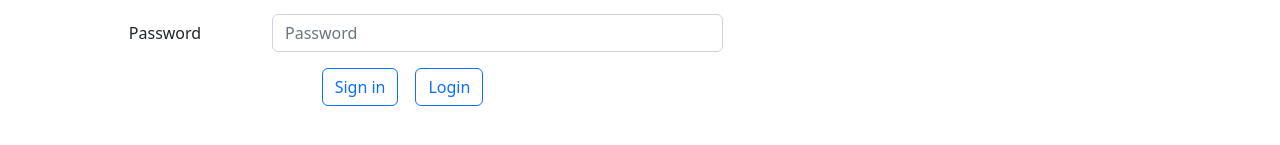
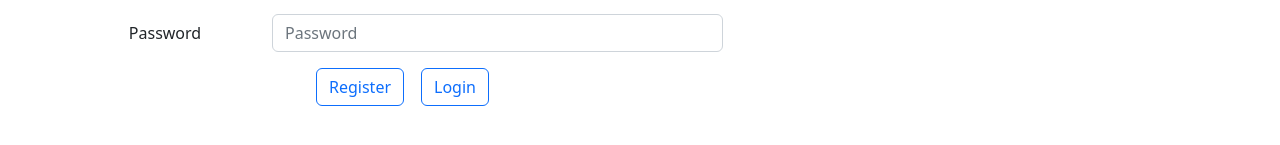
Before and after one commit to shivam705/ecommerce_firebase, a React (Create React App) app: page /signup in a window 1280 px wide. Shown: the part 249-394 px from the top of the page. Built offline with nearby package versions, Linux system fonts and the light colour scheme.

Commit message:
first commit

```diff
--- a/src/components/Register.js
+++ b/src/components/Register.js
@@ -77,7 +77,7 @@ export default function Register(){
 
         <Form.Group as={Row} className="mb-3">
             <Col sm={7}>
-            <Button type="submit" onClick={handleAction} variant="outline-primary">Sign in</Button>
+            <Button type="submit" onClick={handleAction} variant="outline-primary">Register</Button>
             <Link to="/"><Button variant="outline-primary" style={{marginLeft:"17px"}}>Login</Button></Link>
             </Col>
         </Form.Group>
```
